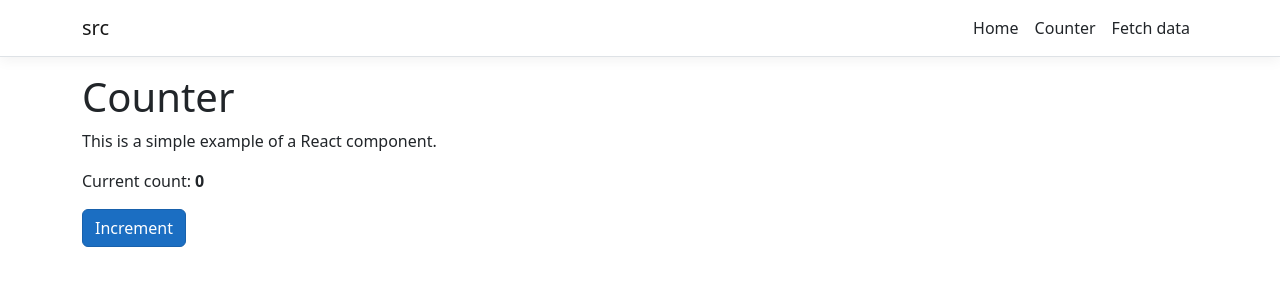
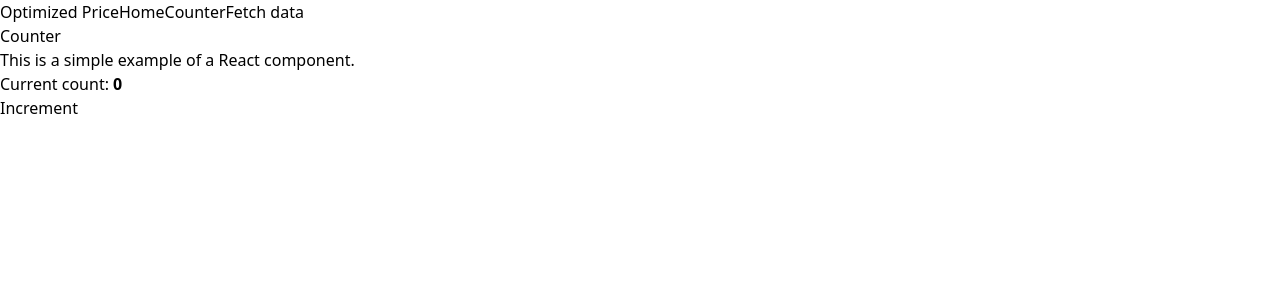
Before and after one commit to oenstrom/code_test_nordic_nest_2023, a React (Create React App) app in the folder src/ClientApp/: page /counter in a window 1280 px wide. Shown: the top 300 px of the page. Built offline with nearby package versions, Linux system fonts and the light colour scheme.

Commit message:
Replace bootstrap with Tailwind

```diff
--- a/src/ClientApp/package.json
+++ b/src/ClientApp/package.json
@@ -3,17 +3,13 @@
   "version": "0.1.0",
   "private": true,
   "dependencies": {
-    "bootstrap": "^5.2.3",
     "http-proxy-middleware": "^2.0.6",
-    "jquery": "^3.6.3",
     "merge": "^2.1.1",
     "oidc-client": "^1.11.5",
     "react": "^18.2.0",
     "react-dom": "^18.2.0",
-    "react-router-bootstrap": "^0.26.2",
     "react-router-dom": "^6.8.1",
     "react-scripts": "^5.0.1",
-    "reactstrap": "^9.1.6",
     "rimraf": "^4.1.2",
     "web-vitals": "^3.1.1",
     "workbox-background-sync": "^6.5.4",
@@ -39,6 +35,7 @@
     "eslint-plugin-jsx-a11y": "^6.7.1",
     "eslint-plugin-react": "^7.32.2",
     "nan": "^2.17.0",
+    "tailwindcss": "^3.3.1",
     "typescript": "^4.9.5"
   },
   "overrides": {
--- a/src/ClientApp/src/components/Counter.js
+++ b/src/ClientApp/src/components/Counter.js
@@ -24,7 +24,7 @@ export class Counter extends Component {
 
         <p aria-live="polite">Current count: <strong>{this.state.currentCount}</strong></p>
 
-        <button className="btn btn-primary" onClick={this.incrementCounter}>Increment</button>
+        <button onClick={this.incrementCounter}>Increment</button>
       </div>
     );
   }
--- a/src/ClientApp/src/components/Layout.js
+++ b/src/ClientApp/src/components/Layout.js
@@ -1,5 +1,4 @@
 import React, { Component } from 'react';
-import { Container } from 'reactstrap';
 import { NavMenu } from './NavMenu';
 
 export class Layout extends Component {
@@ -9,9 +8,9 @@ export class Layout extends Component {
     return (
       <div>
         <NavMenu />
-        <Container tag="main">
+        <main>
           {this.props.children}
-        </Container>
+        </main>
       </div>
     );
   }
--- a/src/ClientApp/src/components/NavMenu.css
+++ /dev/null
@@ -1,18 +0,0 @@
-a.navbar-brand {
-  white-space: normal;
-  text-align: center;
-  word-break: break-all;
-}
-
-html {
-  font-size: 14px;
-}
-@media (min-width: 768px) {
-  html {
-    font-size: 16px;
-  }
-}
-
-.box-shadow {
-  box-shadow: 0 .25rem .75rem rgba(0, 0, 0, .05);
-}
--- a/src/ClientApp/src/components/NavMenu.js
+++ b/src/ClientApp/src/components/NavMenu.js
@@ -1,7 +1,5 @@
 import React, { Component } from 'react';
-import { Collapse, Navbar, NavbarBrand, NavbarToggler, NavItem, NavLink } from 'reactstrap';
 import { Link } from 'react-router-dom';
-import './NavMenu.css';
 
 export class NavMenu extends Component {
   static displayName = NavMenu.name;
@@ -23,24 +21,15 @@ export class NavMenu extends Component {
 
   render() {
     return (
-      <header>
-        <Navbar className="navbar-expand-sm navbar-toggleable-sm ng-white border-bottom box-shadow mb-3" container light>
-          <NavbarBrand tag={Link} to="/">src</NavbarBrand>
-          <NavbarToggler onClick={this.toggleNavbar} className="mr-2" />
-          <Collapse className="d-sm-inline-flex flex-sm-row-reverse" isOpen={!this.state.collapsed} navbar>
-            <ul className="navbar-nav flex-grow">
-              <NavItem>
-                <NavLink tag={Link} className="text-dark" to="/">Home</NavLink>
-              </NavItem>
-              <NavItem>
-                <NavLink tag={Link} className="text-dark" to="/counter">Counter</NavLink>
-              </NavItem>
-              <NavItem>
-                <NavLink tag={Link} className="text-dark" to="/fetch-data">Fetch data</NavLink>
-              </NavItem>
-            </ul>
-          </Collapse>
-        </Navbar>
+      <header className="flex">
+        <Link to="/">Optimized Price</Link>
+        <nav className="flex">
+          <ul className="navbar-nav flex-grow">
+            <Link className="text-dark" to="/">Home</Link>
+            <Link className="text-dark" to="/counter">Counter</Link>
+            <Link className="text-dark" to="/fetch-data">Fetch data</Link>
+          </ul>
+        </nav>
       </header>
     );
   }
--- a/src/ClientApp/src/custom.css
+++ b/src/ClientApp/src/custom.css
@@ -1,18 +1,3 @@
-/* Provide sufficient contrast against white background */
-a {
-  color: #0366d6;
-}
-
-.btn:focus, .btn:active:focus, .btn-link.nav-link:focus, .form-control:focus, .form-check-input:focus {
-  box-shadow: 0 0 0 0.1rem white, 0 0 0 0.25rem #258cfb;
-}
-
-code {
-  color: #E01A76;
-}
-
-.btn-primary {
-  color: #fff;
-  background-color: #1b6ec2;
-  border-color: #1861ac;
-}
+@tailwind base;
+@tailwind components;
+@tailwind utilities;
--- a/src/ClientApp/src/index.js
+++ b/src/ClientApp/src/index.js
@@ -1,4 +1,3 @@
-import 'bootstrap/dist/css/bootstrap.css';
 import React from 'react';
 import { createRoot } from 'react-dom/client';
 import { BrowserRouter } from 'react-router-dom';
--- /dev/null
+++ b/src/ClientApp/tailwind.config.js
@@ -0,0 +1,10 @@
+/** @type {import('tailwindcss').Config} */
+module.exports = {
+  content: [
+    "./src/**/*.{js,jsx,ts,tsx}"
+  ],
+  theme: {
+    extend: {},
+  },
+  plugins: [],
+}
```
Also changed, not shown: 2 other files (tests, documents, lock files or other folders).
